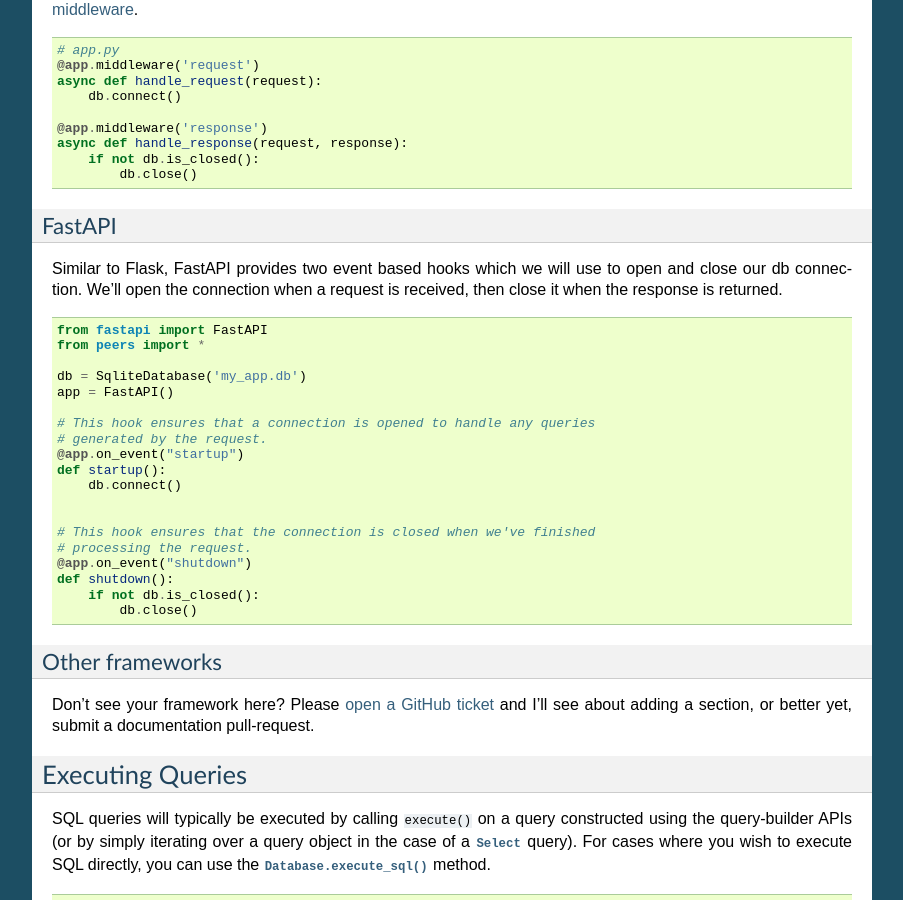
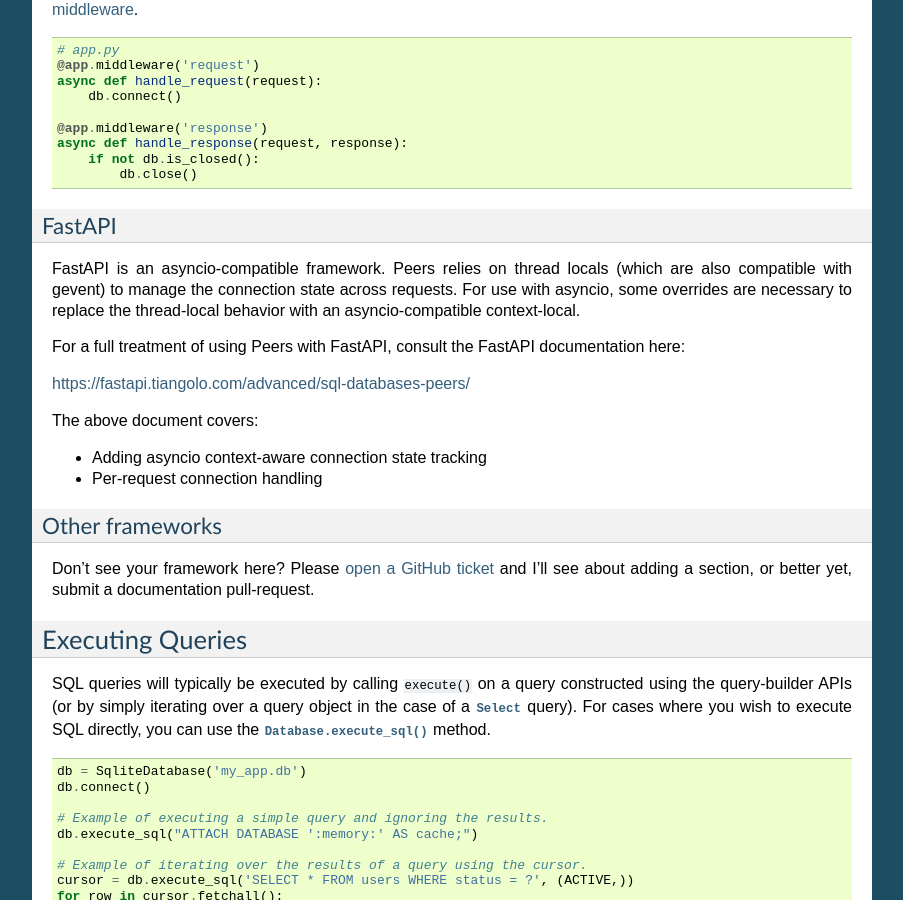
Before and after one commit to Star-DreamDev/myPeers, a Sphinx documentation site: the page built from docs/peers/database.rst, in a window 1280 px wide and 900 px high, scrolled down 21442 px. Shown: the whole window, without its empty margins (198-1101 px from the left). Built offline with Sphinx 7.4.7, drawn with Linux system fonts in a browser that asks for light colours; the version number could not be read and is left out.

Commit message:
Link to FastAPI docs for usage w/peers.

```diff
--- a/docs/peers/database.rst
+++ b/docs/peers/database.rst
@@ -1449,32 +1449,20 @@
 FastAPI
 ^^^^^^^
 
-Similar to Flask, FastAPI provides two event based hooks which we will use to open and
-close our db connection. We'll open the connection when a request is received,
-then close it when the response is returned.
-
-.. code-block:: python
-
-    from fastapi import FastAPI
-    from peers import *
-
-    db = SqliteDatabase('my_app.db')
-    app = FastAPI()
-
-    # This hook ensures that a connection is opened to handle any queries
-    # generated by the request.
-    @app.on_event("startup")
-    def startup():
-        db.connect()
-
-
-    # This hook ensures that the connection is closed when we've finished
-    # processing the request.
-    @app.on_event("shutdown")
-    def shutdown():
-        if not db.is_closed():
-            db.close()
-
+FastAPI is an asyncio-compatible framework. Peers relies on thread locals
+(which are also compatible with gevent) to manage the connection state across
+requests. For use with asyncio, some overrides are necessary to replace the
+thread-local behavior with an asyncio-compatible context-local.
+
+For a full treatment of using Peers with FastAPI, consult the FastAPI
+documentation here:
+
+https://fastapi.tiangolo.com/advanced/sql-databases-peers/
+
+The above document covers:
+
+* Adding asyncio context-aware connection state tracking
+* Per-request connection handling
 
 Other frameworks
 ^^^^^^^^^^^^^^^^
```
